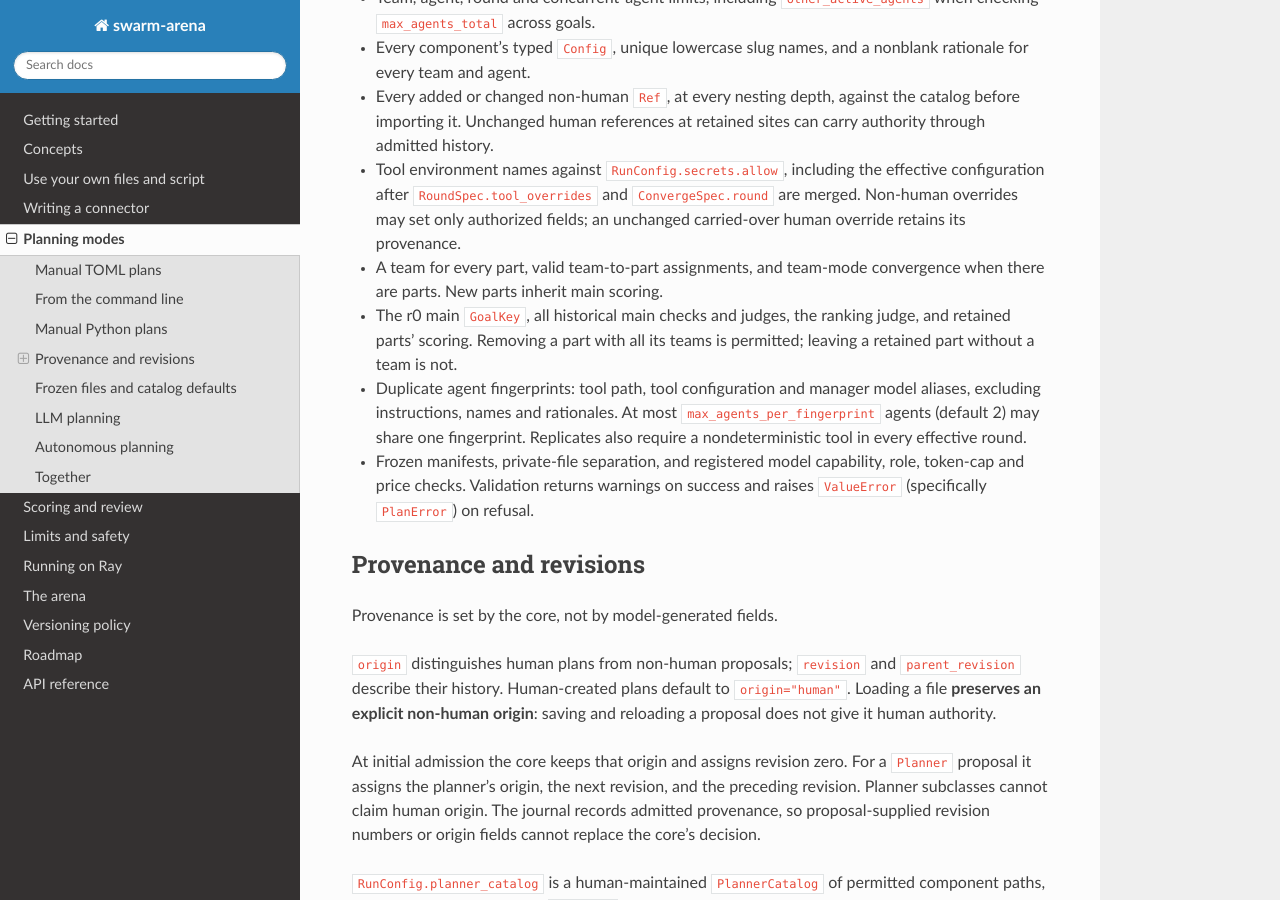
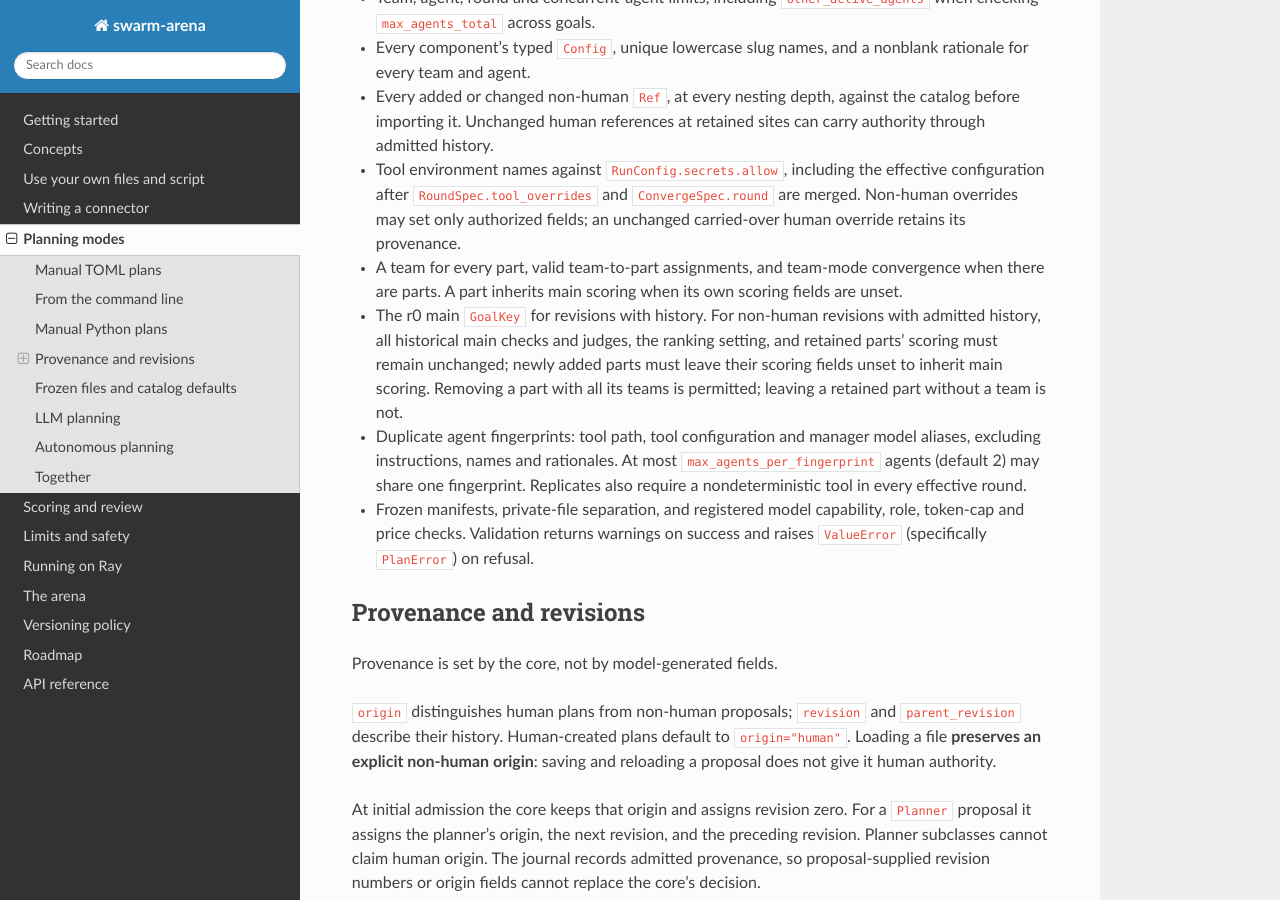
Before and after one commit to shreyasvinaya/swarm-arena, a Sphinx documentation site: the page built from docs/planning-modes.md, in a window 1280 px wide and 900 px high, scrolled down 4323 px. Built offline with Sphinx 7.4.7 and the Read the Docs theme 3.1.0, drawn with Linux system fonts in a browser that asks for light colours.

Commit message:
docs(planning): scope the retained-scoring rules to non-human revisions
validate_plan skips the retained-scoring rule for human plans and plans
without history; the page said it applied to every mode. A page test pins
the scoped wording.

```diff
--- a/docs/planning-modes.md
+++ b/docs/planning-modes.md
@@ -218,10 +218,14 @@ rules below, it checks:
   `ConvergeSpec.round` are merged. Non-human overrides may set only authorized
   fields; an unchanged carried-over human override retains its provenance.
 - A team for every part, valid team-to-part assignments, and team-mode
-  convergence when there are parts. New parts inherit main scoring.
-- The r0 main `GoalKey`, all historical main checks and judges, the ranking
-  judge, and retained parts' scoring. Removing a part with all its teams is
-  permitted; leaving a retained part without a team is not.
+  convergence when there are parts. A part inherits main scoring when its own
+  scoring fields are unset.
+- The r0 main `GoalKey` for revisions with history. For non-human revisions
+  with admitted history, all historical main checks and judges, the ranking
+  setting, and retained parts' scoring must remain unchanged; newly added parts
+  must leave their scoring fields unset to inherit main scoring. Removing a
+  part with all its teams is permitted; leaving a retained part without a team
+  is not.
 - Duplicate agent fingerprints: tool path, tool configuration and manager
   model aliases, excluding instructions, names and rationales. At most
   `max_agents_per_fingerprint` agents (default 2) may share one fingerprint.
```
Also changed, not shown: 1 other file.
